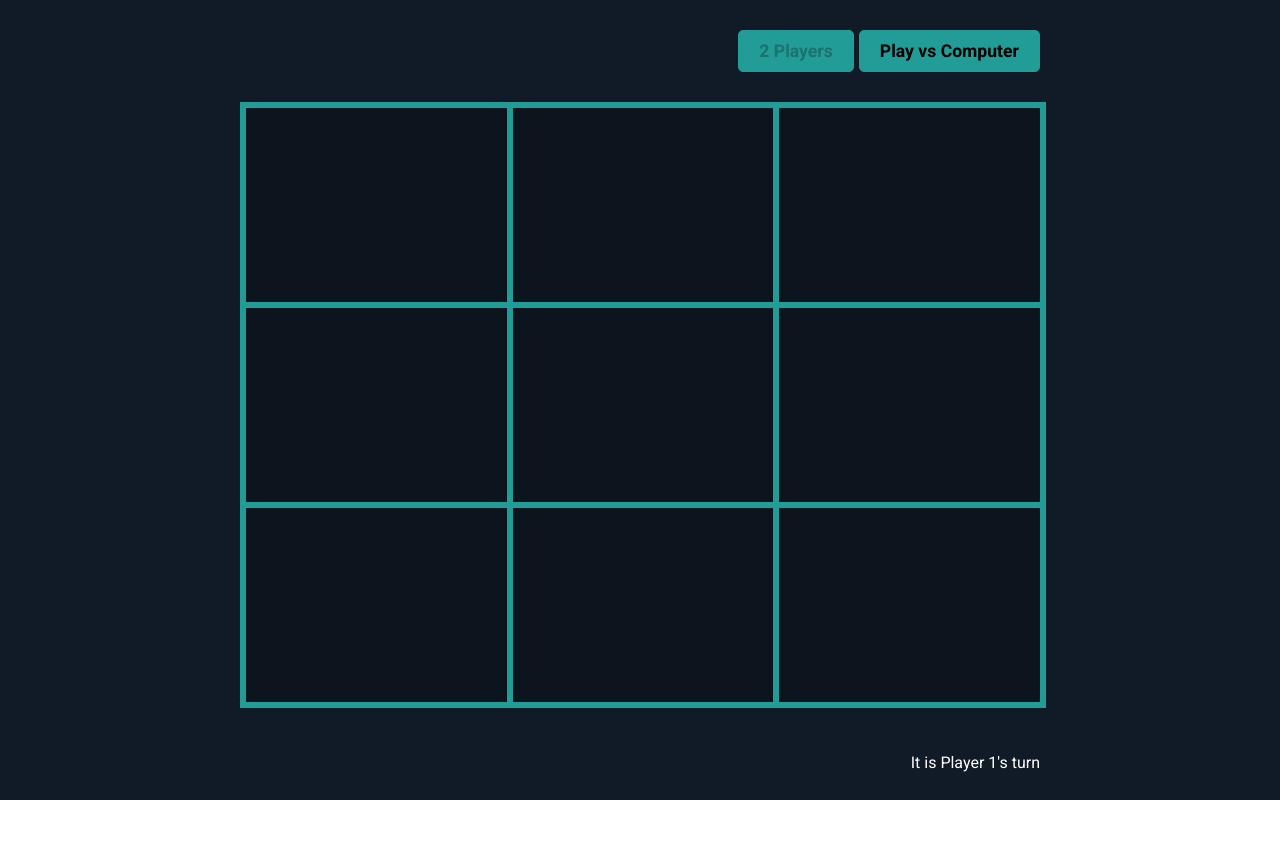
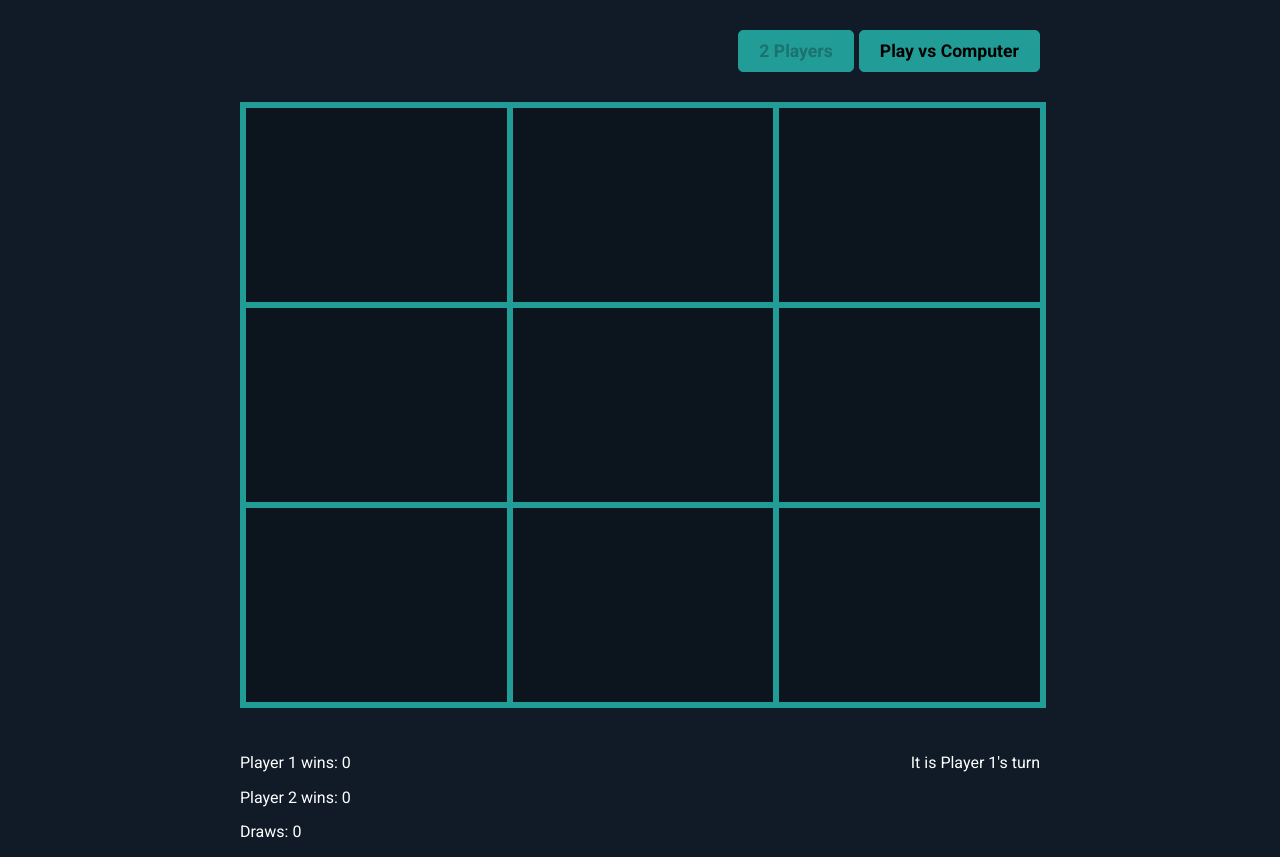
Before and after one commit to waterlooblue/tic-tac-toe, an Angular app: page / in a window 1280 px wide. Before the commit the page ends 800 px from the top, so only its background shows below. Built offline with nearby package versions, Linux system fonts and the light colour scheme.

Commit message:
Keep track of wins

```diff
--- a/src/app/components/board/board.component.html
+++ b/src/app/components/board/board.component.html
@@ -7,9 +7,19 @@
     <div [ngClass]="{'complete': isGameWon || isGameDraw}" class="grid">
       <app-square *ngFor="let square of squares" [props]="{position: square.position, enabled: square.enabled, value: square.value}" (clickEvent)="receiveClick($event)" class="square"/>
     </div>
-    <p *ngIf="!isGameWon && !isGameDraw">It is {{ currentPlayer === 'x' ? 'Player 1\'s' : 'Player 2\'s' }} turn</p>
-    <p *ngIf="isGameWon"> {{ currentPlayer === 'x' ? 'Player 1' : 'Player 2' }} has won the game. Play again?</p>
-    <p *ngIf="isGameDraw"> Game ended in a draw. Play again?</p>
-    <button *ngIf="isGameWon || isGameDraw" (click)="reset()" class="reset">{{'Play Again'}}</button>
+    <div class="row">
+      <div>
+        <p>Player 1 wins: {{ playerOneWins }}</p>
+        <p *ngIf="!playComputer">Player 2 wins: {{ playerTwoWins }}</p>
+        <p *ngIf="playComputer">Computer wins: {{ computerWins }}</p>
+        <p>Draws: {{ draws }}</p>
+      </div>
+      <div>
+        <p *ngIf="!isGameWon && !isGameDraw">It is {{ currentPlayer === 'x' ? 'Player 1\'s' : 'Player 2\'s' }} turn</p>
+        <p *ngIf="isGameWon"> {{ currentPlayer === 'x' ? 'Player 1' : 'Player 2' }} has won the game. Play again?</p>
+        <p *ngIf="isGameDraw"> Game ended in a draw. Play again?</p>
+        <button *ngIf="isGameWon || isGameDraw" (click)="reset()" class="reset">{{'Play Again'}}</button>
+      </div>
+    </div>
   </section>
 </div>
--- a/src/app/components/board/board.component.scss
+++ b/src/app/components/board/board.component.scss
@@ -9,6 +9,16 @@
   border: 3px solid rgb(34, 156, 150);
   &.complete {
     background-color: rgb(16, 27, 39);
+  }
+}
+
+.row {
+  display: flex;
+  flex-direction: column;
+  justify-content: space-between;
+  width: 100%;
+  @media screen and (min-width: 500px) {
+    flex-direction: row;
   }
 }
 
--- a/src/app/components/board/board.component.ts
+++ b/src/app/components/board/board.component.ts
@@ -18,6 +18,10 @@ export class BoardComponent {
   playComputer = false;
   isGameWon = false;
   isGameDraw = false;
+  playerOneWins = 0;
+  playerTwoWins = 0;
+  computerWins = 0;
+  draws = 0;
   squares: Square[] = [
     { position: 0, value: '', enabled: true },
     { position: 1, value: '', enabled: true },
@@ -48,6 +52,10 @@ export class BoardComponent {
    */
   togglePlayers(): void {
     this.playComputer = !this.playComputer;
+    this.playerOneWins = 0;
+    this.playerTwoWins = 0;
+    this.computerWins = 0;
+    this.draws = 0;
     this.reset();
   }
 
@@ -95,6 +103,13 @@ export class BoardComponent {
     this.isGameWon = this.movementsService.isGameWon(this.currentPlayer);
     this.isGameDraw = this.movementsService.isGameDraw() && !this.isGameWon;
     if (this.isGameWon) {
+      if (this.currentPlayer === 'x') {
+        this.playerOneWins += 1;
+      } else if (this.playComputer && this.currentPlayer === 'o') {
+        this.computerWins += 1;
+      } else {
+        this.playerTwoWins += 1;
+      }
       this.disableAllSquares(this.squares);
     } else if (!this.isGameDraw) {
       this.currentPlayer = this.movementsService.nextPlayer(this.currentPlayer);
@@ -102,6 +117,8 @@ export class BoardComponent {
         // Call next move for the computer
         setTimeout(() => this.computerMove(), 300);
       }
+    } else {
+      this.draws += 1;
     }
   }
 
```
